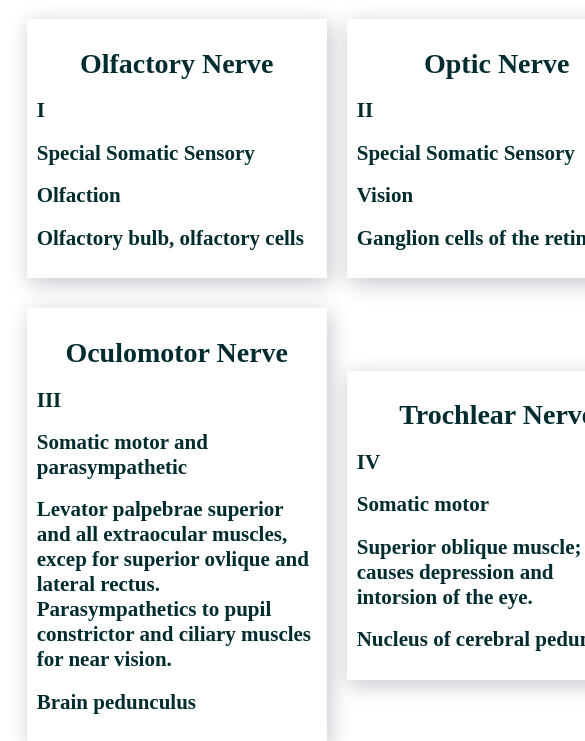
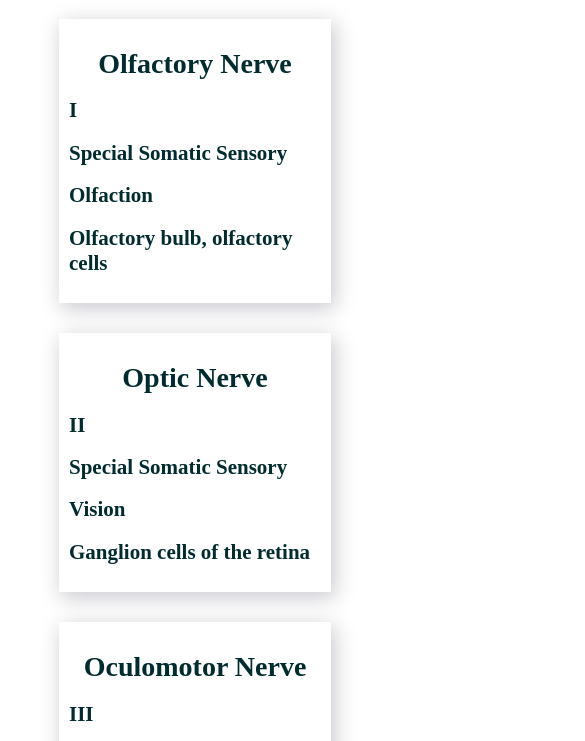
Before and after one commit to Efrain-Sanchez/CranialNerves, a website: page index.html in a window 390 px wide. Shown: the part 61-802 px from the top of the page, 585 px wide, since content can reach past the window. Drawn offline with Linux system fonts and the light colour scheme.

Commit message:
responsive design

```diff
--- a/css/index.css
+++ b/css/index.css
@@ -3,14 +3,13 @@
 }
 
 .centerer {
-    width: 90%;
-    height: auto;
+    width: 100%;
     margin: auto;
     display: grid;
     grid-column-gap: 20px ;
     grid-row-gap: 30px ;
     grid-template-columns: repeat(4, 1fr);
-    align-content: center;
+    justify-items: center;
 }
 .container {
     width: 22em;
@@ -36,26 +35,32 @@
     text-decoration: none;
     color: #002c30;
 }
-@media screen and (max-width: 350px) {
+@media screen and (min-width: 280px) and (max-width: 699px) {
     .container {
         max-width: 18em;
+        margin: auto;
     }
     .centerer{
         width: 100%;
+        grid-template-columns: 1fr;
     }
 }
-@media screen and (max-width: 700px) {
+@media screen and (min-width: 700px) and (max-width: 999px) {
     .centerer {
-        grid-template-columns: repeat(1, 1fr);
+        grid-template-columns: 1fr 1fr;
+        margin: auto;
+        justify-items: center;
     }
     .container {
         max-width: 20em;
-        margin: auto;
+
     }
 }
-@media screen and (max-width: 1000px) {
+@media screen and (min-width: 1000px) and (max-width: 1500px){
     .centerer {
-        grid-template-columns: repeat(2, 1fr);
+        grid-template-columns: repeat(3, 1fr);
+        margin: auto;
+        justify-items: center;
     }
     .container {
         max-width: 20em;
```
